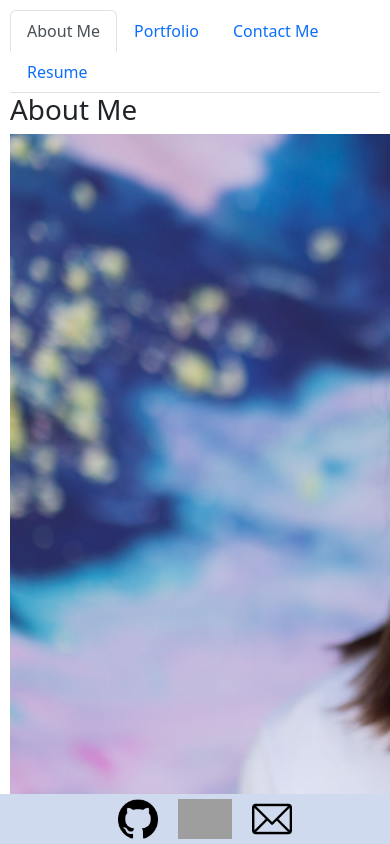
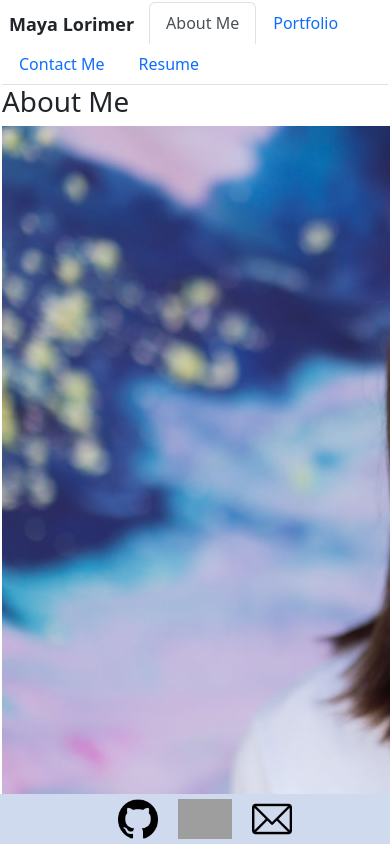
Before and after one commit to mayalorimer/Maya-Lorimer-Portfolio, a React (Create React App) app: page / in a window 390 px wide. Shown: the top 844 px of the page. Built offline with nearby package versions, Linux system fonts and the light colour scheme; grey boxes are pictures that could not be loaded.

Commit message:
styling updated

```diff
--- a/src/components/navTabs.js
+++ b/src/components/navTabs.js
@@ -1,10 +1,15 @@
 import React from 'react';
+import "../style.css";
 
 // TODO: Add a comment explaining how we are able to extract the key value pairs from props
 // using the destructuring method, use this instead of props so you dont have to do props.pageChange, etc.
 function NavTabs({ currentPage, handlePageChange }) {
   return (
+    <div>
       <ul className="nav nav-tabs">
+        <li class="myName">
+          Maya Lorimer
+        </li>
         <li className="nav-item">
           <a
             href="#about"
@@ -41,8 +46,6 @@ function NavTabs({ currentPage, handlePageChange }) {
         <li className="nav-item">
           <a
             href="#resume"
-          //  TODO: Add a comment explaining what this logic is doing
-
             onClick={() => handlePageChange('Resume')}
             className={currentPage === 'Resume' ? 'nav-link active' : 'nav-link'}
           >
@@ -50,6 +53,7 @@ function NavTabs({ currentPage, handlePageChange }) {
           </a>
         </li>
       </ul>
+    </div>
   );
 }
 
--- a/src/style.css
+++ b/src/style.css
@@ -1,6 +1,23 @@
 body {
     padding: 5px;
     margin: 2px;
+}
+
+@media only screen and (max-width: 768px){
+    body{
+        padding: 1px;
+        margin: 1px;
+  }
+}
+
+.myName {
+    margin: 2px;
+    margin-right: 10px;
+    padding: 5px;
+    font-size: 18px;
+    font-weight: bolder;
+    position: relative;
+    top: 2px;
 }
 
 .about,
```
Lines whose indentation alone changed are shown as unchanged.
